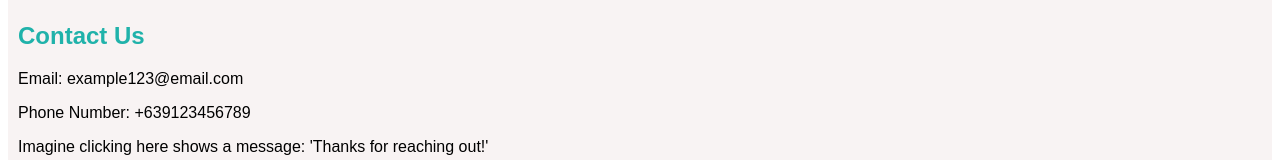
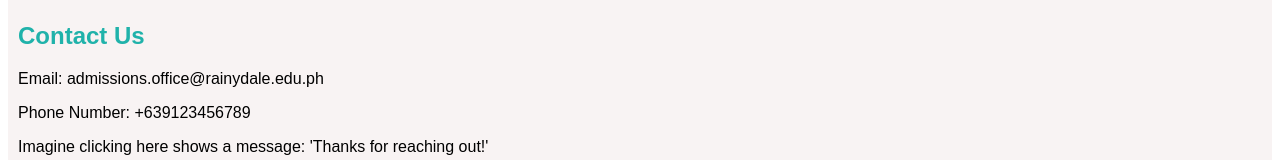
Before and after one commit to JuntillaCJ/pt4-rainydale-school, a plain HTML site: page index.html in a window 1280 px wide. Shown: the part 394-554 px from the top of the page. Drawn offline with Linux system fonts and the light colour scheme.

Commit message:
Update index.html

```diff
--- a/index.html
+++ b/index.html
@@ -67,11 +67,12 @@
 
 	<div id="div-contact">
 		<h2 id="contact">Contact Us</h2>
-		<p title="Click to copy email">Email: example123@email.com</p>
+		<p title="Click to copy email">Email: admissions.office@rainydale.edu.ph</p>
 		<p title="Click to copy phone number">Phone Number: +639123456789</p>
 		<p>Imagine clicking here shows a message: 'Thanks for reaching out!'</p>
 	</div>
 
 </body>
 
+
 </html>
```
